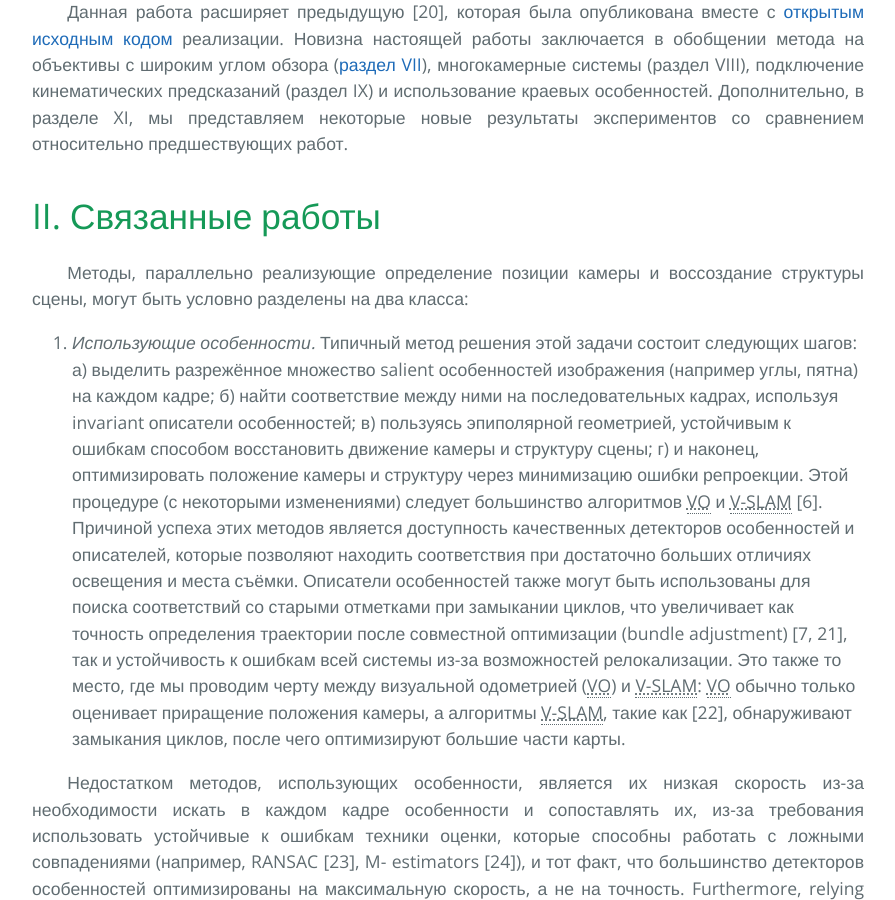
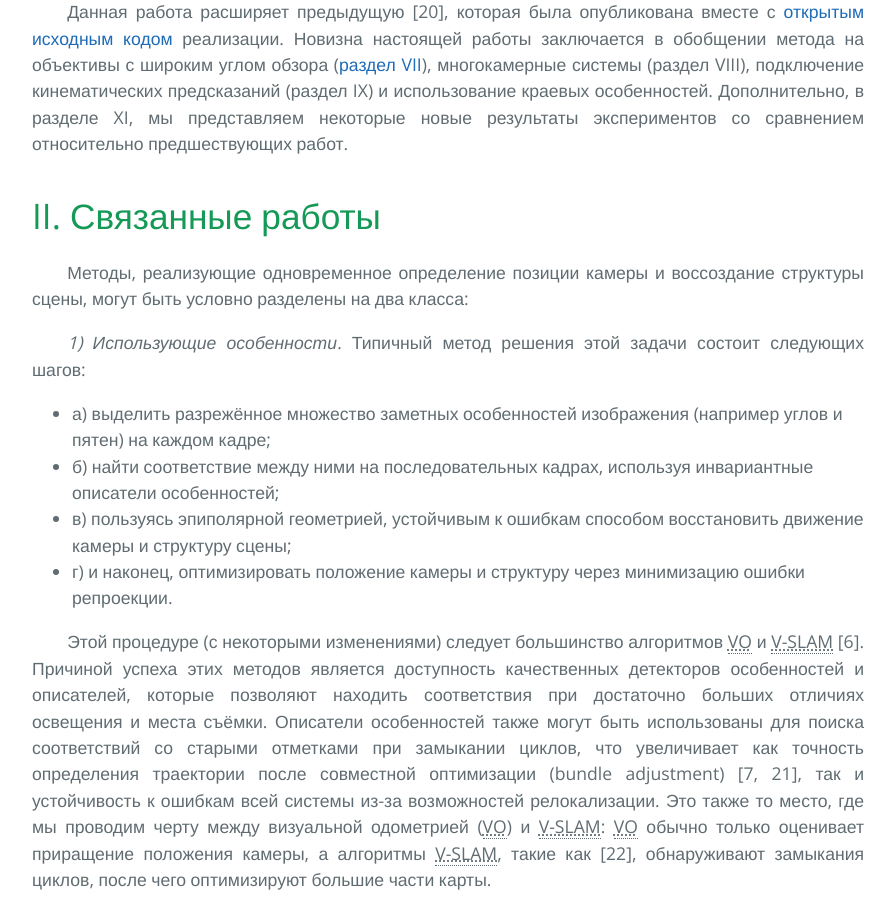
Before and after one commit to i-v-s/slam, a Jekyll site: the page built from svo2.md, in a window 1280 px wide and 900 px high, scrolled down 3189 px. Shown: the whole window, without its empty margins (192-1087 px from the left). Built offline with Jekyll 4.4.1, drawn with Linux system fonts in a browser that asks for light colours; our own code applies the rules of GitHub Pages for plain Markdown files; formulas are drawn with MathJax 3.

Commit message:
Updated svo2.md

```diff
--- a/svo2.md
+++ b/svo2.md
@@ -126,15 +126,21 @@ the UZH Forschungskredit, and the SNSF-ERC Starting Grant.
 
 # II. Связанные работы
 
-Методы, параллельно реализующие определение позиции камеры и воссоздание
+Методы, реализующие одновременное определение позиции камеры и воссоздание
 структуры сцены, могут быть условно разделены на два класса:
-1. *Использующие особенности.* Типичный метод решения этой
-задачи состоит следующих шагов: а) выделить разрежённое множество salient особенностей изображения
-(например углы, пятна) на каждом кадре; б) найти соответствие между ними на последовательных кадрах,
-используя invariant описатели особенностей; в) пользуясь эпиполярной геометрией,
+
+*1) Использующие особенности.* Типичный метод решения этой
+задачи состоит следующих шагов:
+- а) выделить разрежённое множество заметных особенностей изображения
+(например углов и пятен) на каждом кадре;
+- б) найти соответствие между ними на последовательных кадрах,
+используя инвариантные описатели особенностей;
+- в) пользуясь эпиполярной геометрией,
 устойчивым к ошибкам способом восстановить движение камеры и структуру сцены;
-г) и наконец, оптимизировать положение камеры и структуру через минимизацию
-ошибки репроекции. Этой процедуре (с некоторыми изменениями) следует большинство
+- г) и наконец, оптимизировать положение камеры и структуру через минимизацию
+ошибки репроекции.
+
+Этой процедуре (с некоторыми изменениями) следует большинство
 алгоритмов VO и V-SLAM [6].
 Причиной
 успеха этих методов является доступность качественных
```
